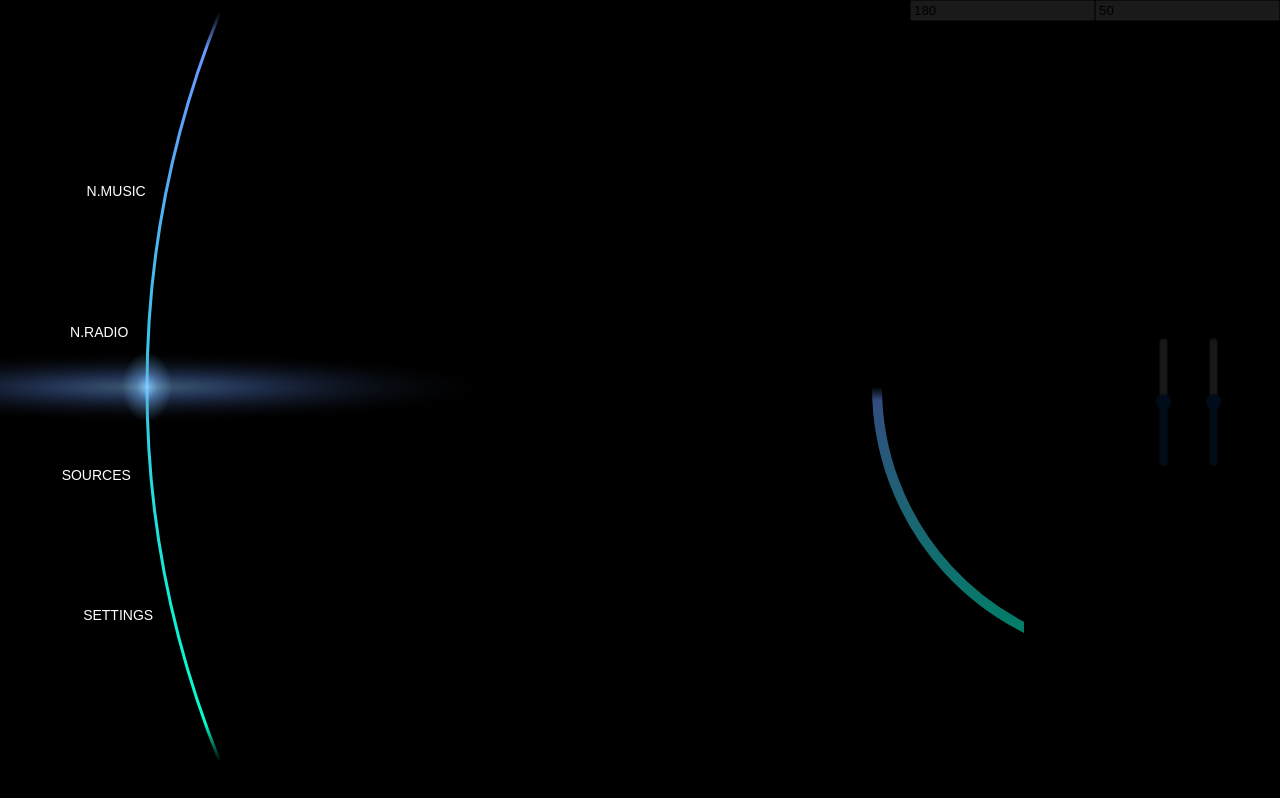
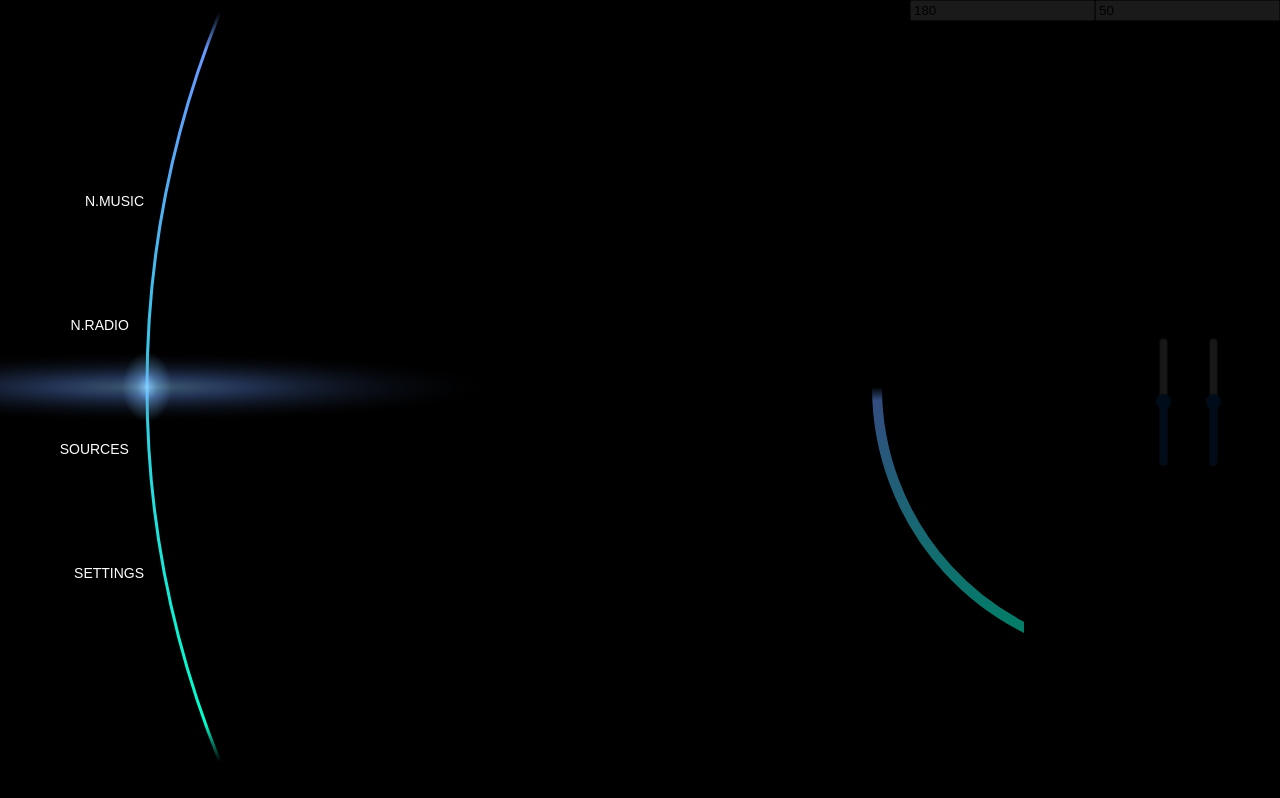
Before and after one commit to larsbaunwall/Beolyd5, a Vue app in the folder src/ui/: page / in a window 1280 px wide. Built offline with nearby package versions, Linux system fonts and the light colour scheme.

Commit message:
simplify menu item layout logic. always vertically center menu items

```diff
--- a/src/ui/src/components/bs5-shell.vue
+++ b/src/ui/src/components/bs5-shell.vue
@@ -1,6 +1,6 @@
 <template>
   <BS5DebugOverlay />
-  <MainCircleArc />
+  <MainCircleArc :radius="radius"/>
   <VolumeArc />
   <div style="position: absolute; top: 20px; left: 180px; z-index: 1; width: 820px; height: 700px;">
     <router-view v-slot="{ Component }">
@@ -28,41 +28,27 @@
       </feComponentTransfer>
     </filter>
   </defs>
-    <!-- Arc path for reference -->
-
     <ellipse
-      :cx="getArcPoint(cx, cy, radius, 0, uiStore.wheelPointerAngle).x"
-      :cy="getArcPoint(cx, cy, radius, 0,  uiStore.wheelPointerAngle).y"
+      :cx="getArcPoint(radius, 0, uiStore.wheelPointerAngle).x"
+      :cy="getArcPoint(radius, 0,  uiStore.wheelPointerAngle).y"
       :rx="35"
       :ry="25"
       fill="url(#dotGradient)"
-      :transform="`rotate(${uiStore.wheelPointerAngle - 90}, ${getArcPoint(cx, cy, radius, 0,  uiStore.wheelPointerAngle).x}, ${getArcPoint(cx, cy, radius, 0,  uiStore.wheelPointerAngle).y})`"
+      :transform="`rotate(${uiStore.wheelPointerAngle - 90}, ${getArcPoint(radius, 0,  uiStore.wheelPointerAngle).x}, ${getArcPoint(radius, 0,  uiStore.wheelPointerAngle).y})`"
     />
     <ellipse
-      :cx="getArcPoint(cx, cy, radius, 0, uiStore.wheelPointerAngle).x"
-      :cy="getArcPoint(cx, cy, radius, 0,  uiStore.wheelPointerAngle).y"
+      :cx="getArcPoint(radius, 0, uiStore.wheelPointerAngle).x"
+      :cy="getArcPoint(radius, 0,  uiStore.wheelPointerAngle).y"
       :rx="40"
       :ry="400"
       fill="url(#lineGradient)"
       filter="url(#exposureFilter)"
-      :transform="`rotate(${uiStore.wheelPointerAngle - 90}, ${getArcPoint(cx, cy, radius, 0,  uiStore.wheelPointerAngle).x}, ${getArcPoint(cx, cy, radius, 0,  uiStore.wheelPointerAngle).y})`"
+      :transform="`rotate(${uiStore.wheelPointerAngle - 90}, ${getArcPoint(radius, 0,  uiStore.wheelPointerAngle).x}, ${getArcPoint(radius, 0,  uiStore.wheelPointerAngle).y})`"
     />
-    <!-- Menu items positioned along the arc -->
-    <g v-for="(item, index) in menuItems" :key="index">
-      <text
-        :x="getArcPoint(cx, cy, radius, 20,  startItemAngle + index * (angleStep)).x"
-        :y="getArcPoint(cx, cy, radius, 20,  startItemAngle + index * (angleStep)).y"
-        dominant-baseline="middle"
-        text-anchor="end"
-        font-size="14"
-        :font-weight="boldness(index)"
-        fill="white"
-        class="menu-item"
-      >
-        {{ item.title }}
-      </text>
-    </g>
   </svg>
+  <div v-for="(item, index) in menuItems" :key="index" class="menu-item" :style="menuItemStyle(index)" :class="{ selectedItem: isSelectedItem(index) }">
+    {{ item.title }}
+  </div>
 </template>
 
 <script lang="ts">
@@ -88,57 +74,49 @@ export default defineComponent({
   data() {
     return {
       menuItems: [{title: 'SETTINGS', path: '/'}, {title: 'SOURCES', path: '/'}, {title: 'N.RADIO', path: '/radio'}, {title: 'N.MUSIC', path: '/music'} ],
-      cx: arcs.cx, // Center x coordinate
-      cy: arcs.cy, // Center y coordinate
       radius: 1000, // Adjusted radius to fit within the viewport
-      startArcAngle: 158, // Starting angle for the first menu item
-      endArcAngle: 202, // Ending angle for the last menu item
-      startItemAngle: 167, // Angle for the first menu item
+      angleStep: 7, // Adjust this value to change the spacing between menu items
     };
   },
   computed: {
-    angleStep(): number {
-      return (this.endArcAngle - this.startArcAngle - 20) / (this.menuItems.length - 1);
-    },
-    boldness() {
-      return (index: number) => {
-        const itemAngle = this.startItemAngle + index * this.angleStep;
-        const diff = Math.abs(this.uiStore.wheelPointerAngle - itemAngle);
-
-        if (diff < 0.5) {
-          return 800;
-        } else if (diff <= 1) {
-          this.uiStore.tick();
-          this.router.push(this.menuItems[index].path);
-          return 400;
-        } else if (diff < 4) {
-          return 200;
-        }
-
-        return 100;
-      };
+    startItemAngle(): number {
+      const totalSpan = this.angleStep * (this.menuItems.length - 1);
+      return 180 - totalSpan / 2;
     },
   },
   methods: {
-    polarToCartesian(centerX: number, centerY: number, radius: number, angleInDegrees: number) {
+    menuItemStyle(index: number) {
+      const itemAngle = this.startItemAngle + index * this.angleStep;
+      const position = this.getArcPoint(this.radius, 20, itemAngle);
+      const divWidth = 100;
+      const divHeight = 50;
+      return {
+        position: 'absolute',
+        left: `${position.x - divWidth}px`,
+        top: `${position.y - divHeight / 2}px`,
+        width: `${divWidth}px`,
+        height: `${divHeight}px`,
+      };
+    },
+    isSelectedItem(index: number) {
+      const itemAngle = this.startItemAngle + index * this.angleStep;
+      const diff = Math.abs(this.uiStore.wheelPointerAngle - itemAngle);
+      if (diff <= 1) {
+        this.uiStore.tick();
+        this.router.push(this.menuItems[index].path);
+        return true;
+      }
+      return false;
+    },
+    polarToCartesian(radius: number, angleInDegrees: number) {
       const angleInRadians = (angleInDegrees * Math.PI) / 180.0;
       return {
-        x: centerX + radius * Math.cos(angleInRadians),
-        y: centerY + radius * Math.sin(angleInRadians),
+        x: arcs.cx + radius * Math.cos(angleInRadians),
+        y: arcs.cy + radius * Math.sin(angleInRadians),
       };
     },
-    describeArc(x: number, y: number, radius: number, startAngle: number, endAngle: number) {
-      const start = this.polarToCartesian(x, y, radius, endAngle);
-      const end = this.polarToCartesian(x, y, radius, startAngle);
-      const largeArcFlag = endAngle - startAngle <= 180 ? '0' : '1';
-      const d = [
-        'M', start.x, start.y,
-        'A', radius, radius, 0, largeArcFlag, 0, end.x, end.y
-      ].join(' ');
-      return d;
-    },
-    getArcPoint(centerX: number, centerY: number, radius: number, radiusPadding: number, angle: number) {
-      return this.polarToCartesian(centerX, centerY, radius + radiusPadding, angle);
+    getArcPoint(radius: number, radiusPadding: number, angle: number) {
+      return this.polarToCartesian(radius + radiusPadding, angle);
     },
   },
 });
@@ -146,7 +124,19 @@ export default defineComponent({
 
 <style scoped>
 .menu-item {
-  transition: transform 0.3s ease;
+  z-index: 1000;
+  font-weight: 100;
+  font-size: 14px;
+  color: white;
+  display: flex;
+  justify-content: right;
+  align-items: center;
+  transition: font-weight 0.5s ease-in-out;
+}
+
+.menu-item.selectedItem {
+  font-weight: bold;
+  transition: font-weight 0.5s ease-in-out;
 }
 
 .slide-up-enter-active,
--- a/src/ui/src/components/main-circle-arc.vue
+++ b/src/ui/src/components/main-circle-arc.vue
@@ -9,7 +9,7 @@
             </linearGradient>
         </defs>
         <!-- Arc path for reference -->
-        <path :d="describeArc(radius, startArcAngle, endArcAngle)" fill="none" stroke="url(#gradient)"
+        <path :d="describeArc(startArcAngle, endArcAngle)" fill="none" stroke="url(#gradient)"
             stroke-width="3" stroke-linecap="round" />
     </svg>
 </template>
@@ -20,12 +20,18 @@ import arcs from '../utils/arcs';
 
 export default defineComponent({
     name: 'MainCircleArc',
+    props: {
+      radius: {
+        type: Number,
+        required: true,
+        default: 1000,
+      }
+    },
     setup() {
         return {};
     },
     data() {
         return {
-            radius: 1000,
             startArcAngle: 158,
             endArcAngle: 202,
         };
@@ -33,8 +39,8 @@ export default defineComponent({
     computed: {
     },
     methods: {
-        describeArc(radius: number, startAngle: number, endAngle: number) {
-            return arcs.describeArc(arcs.cx, arcs.cy, radius, startAngle, endAngle);
+        describeArc(startAngle: number, endAngle: number) {
+            return arcs.describeArc(arcs.cx, arcs.cy, this.radius, startAngle, endAngle);
         },
     },
 });
```
